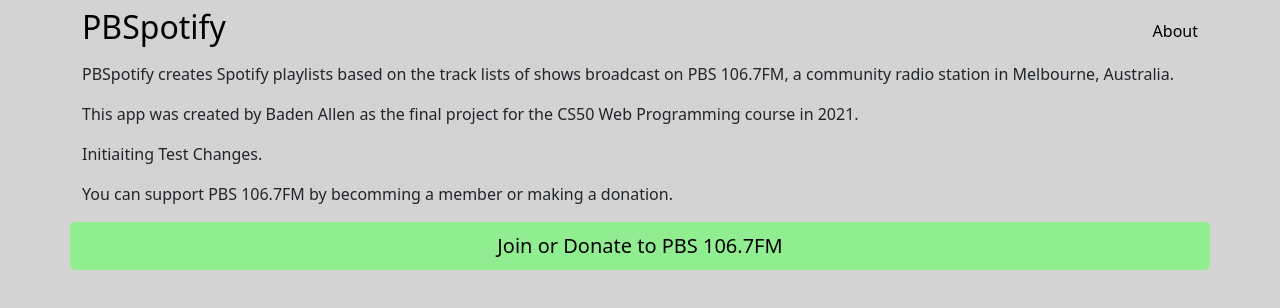
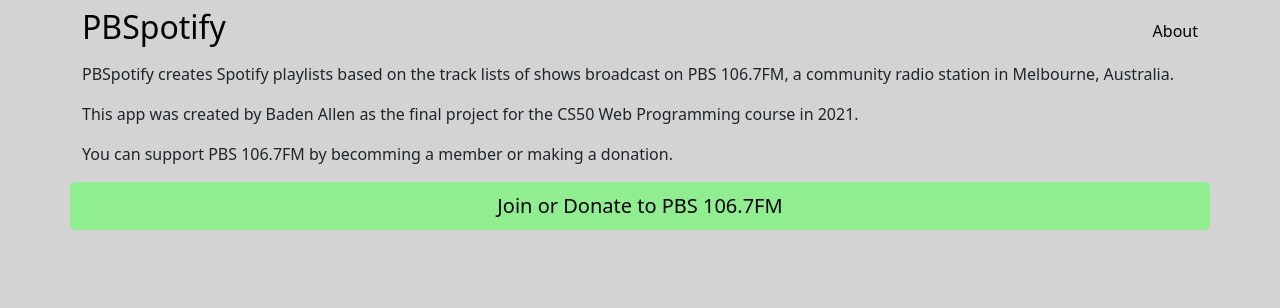
Before and after one commit to baden119/Pbspotify2, a React (Create React App) app: page /about in a window 1280 px wide. Shown: the top 308 px of the page. Built offline with nearby package versions, Linux system fonts and the light colour scheme; what react-alert-template-basic, spotify-web-api-js would draw is missing.

Commit message:
Cleaning  up some changes. Deploys working.

```diff
--- a/src/components/Searcher.js
+++ b/src/components/Searcher.js
@@ -54,7 +54,6 @@
     // Spotify has a limit on how many songs can be added to a playlist with one request.
     const API_limit = 99;
 
-    //TODO Clean up, and try to understand this code a bit better
     pbspotifyContext.SongList.forEach((song) => {
       if(song.spotify_match_found && !song.exclude_result){
         URI_array = [...URI_array, song.spotify_URI]
@@ -82,7 +81,6 @@
     })
 
     // Post request to api to update usage totals inside a django model.
-
     // This is needed for the project to meet course requirements.
     axios.post((apiURL() + '/update_useage'), {
       tracks: URI_array.length
--- a/src/components/pages/About.js
+++ b/src/components/pages/About.js
@@ -2,28 +2,8 @@
 import Container from 'react-bootstrap/Container';
 import Row from 'react-bootstrap/Row';
 import Button from 'react-bootstrap/Button';
-// import { apiURL } from '../config';
 
 const About = () => {
-  // const [tracksUseage, setTracksUseage] = useState('');
-  // const [playListsUseage, setPlayListsUseage] = useState('');
-
-  // useEffect(() => {
-  //   const getUseageStats = async () => {
-  //     try {
-  //       const res = await axios.get(apiURL() + '/api/useage/');
-  //       setTracksUseage(res.data[0].tracks_count);
-  //       setPlayListsUseage(res.data[0].playlists_count);
-  //       console.log(res.data[0]);
-  //     } catch (e) {
-  //       console.error(e);
-  //     }
-  //   };
-
-  //   getUseageStats();
-  //   // eslint-disable-next-line
-  // }, []);
-
   return (
     <Container>
       <p>
@@ -35,7 +15,6 @@
         This app was created by Baden Allen as the final project for the CS50
         Web Programming course in 2021.
       </p>
-      <p>Initiaiting Test Changes.</p>
       <p>
         You can support PBS 106.7FM by becomming a member or making a donation.
       </p>
```
Also changed, not shown: 2 other files (tests, documents, lock files or other folders).
